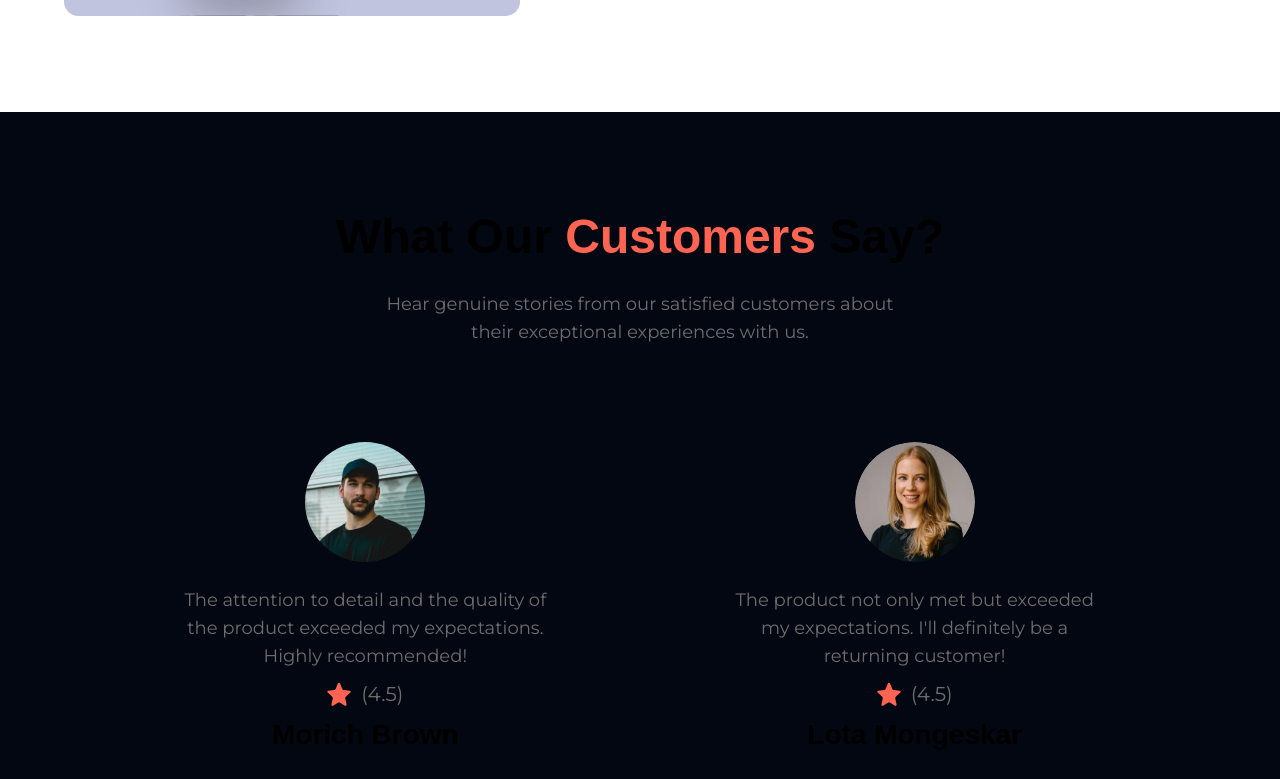
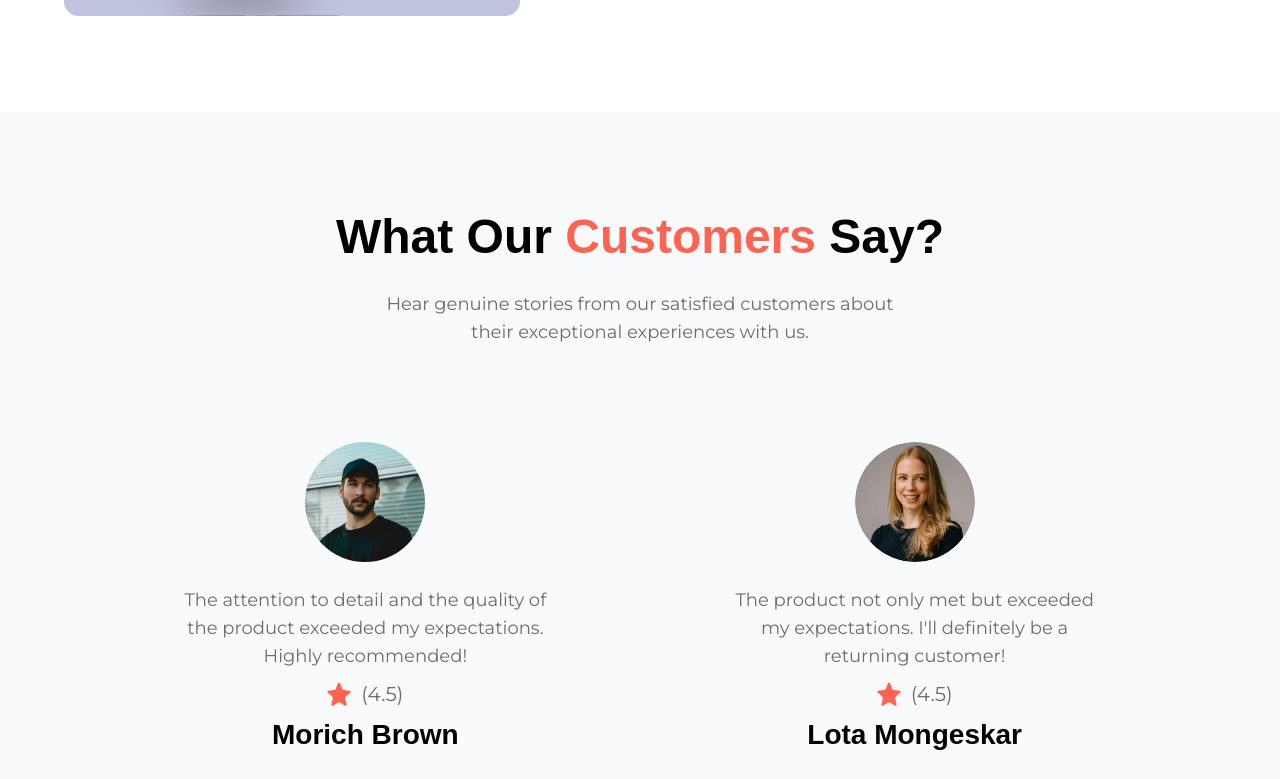
Before and after one commit to ahmadrg91/Nike, a React (Vite) app: page / in a window 1280 px wide. Shown: the part 3441-4220 px from the top of the page. Built offline with nearby package versions, Linux system fonts and the light colour scheme; a web font is replaced by a local one.

Commit message:
minor UI fix in CutomerReview section

```diff
--- a/src/App.jsx
+++ b/src/App.jsx
@@ -28,7 +28,7 @@ const App = () => (
     <section className="padding">
       <SpecialOffer />
     </section>
-    <section className="padding bg-gray-950">
+    <section className="padding bg-gray-50 dark:bg-gray-950">
       <CustomerReviews />
     </section>
     <section className="padding-x w-full py-16 sm:py-32">
```
